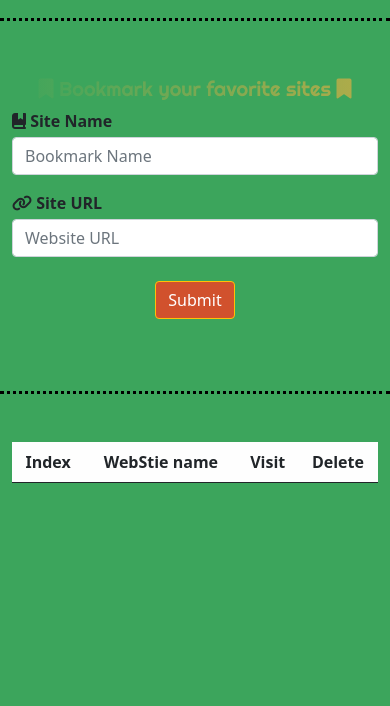
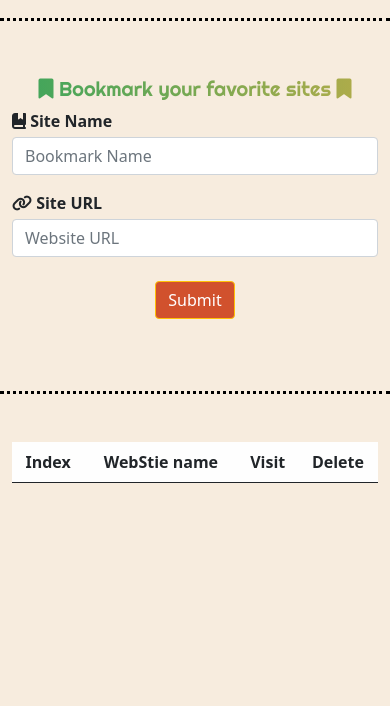
Before and after one commit to aahhmmeeddaammr/Bookmark, a plain HTML site: page index.html in a window 390 px wide. Shown: the part 138-844 px from the top of the page. Drawn offline with nearby package versions, Linux system fonts and the light colour scheme.

Commit message:
Update style.css

```diff
--- a/style.css
+++ b/style.css
@@ -53,9 +53,7 @@ h2{
 }
 @media (max-width:920px)
 {
-     body{
-          background-color: #3ca55c !important;
-     }
+
      h2{
           font-size: 20px;
      }
```
